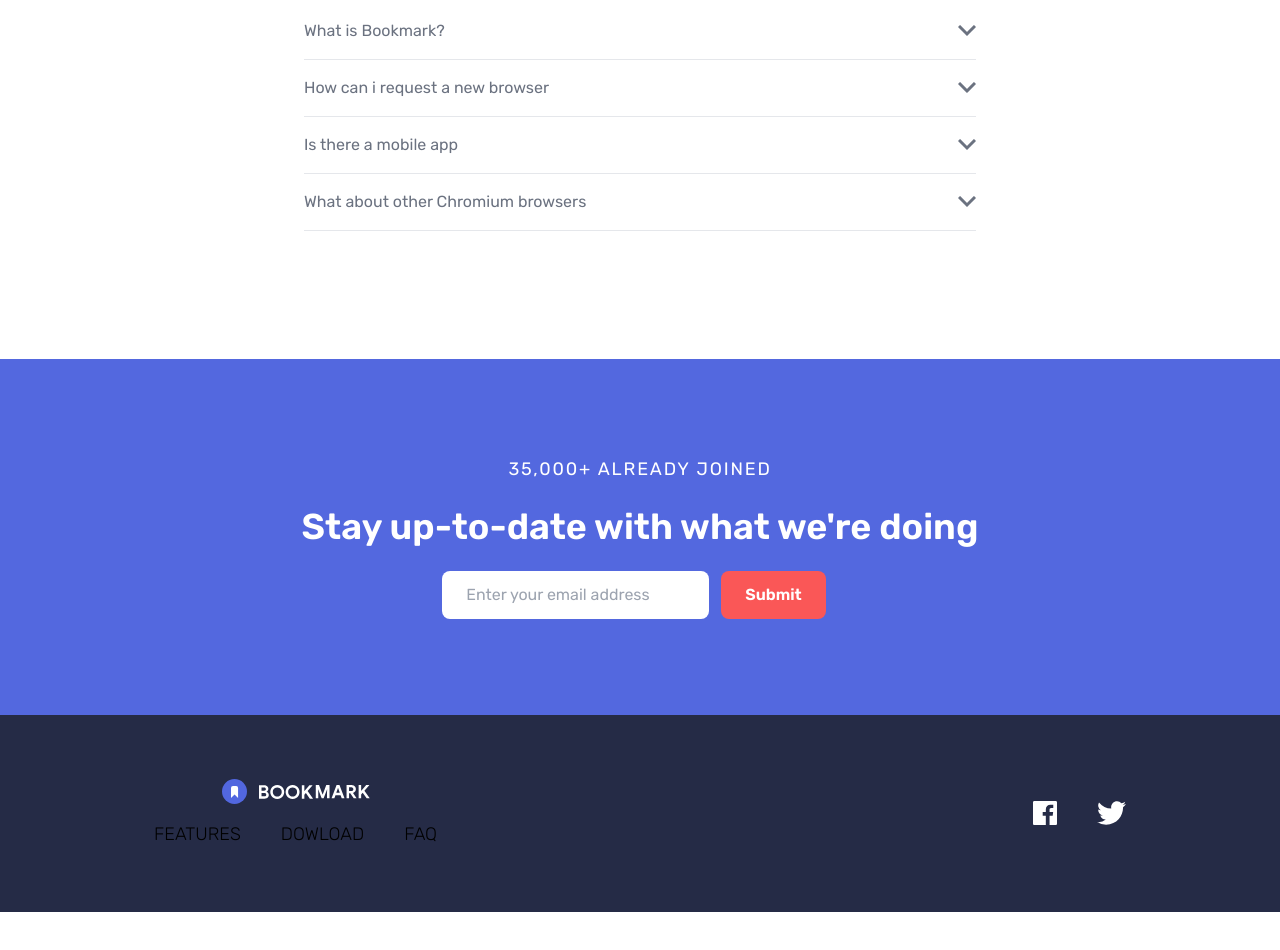
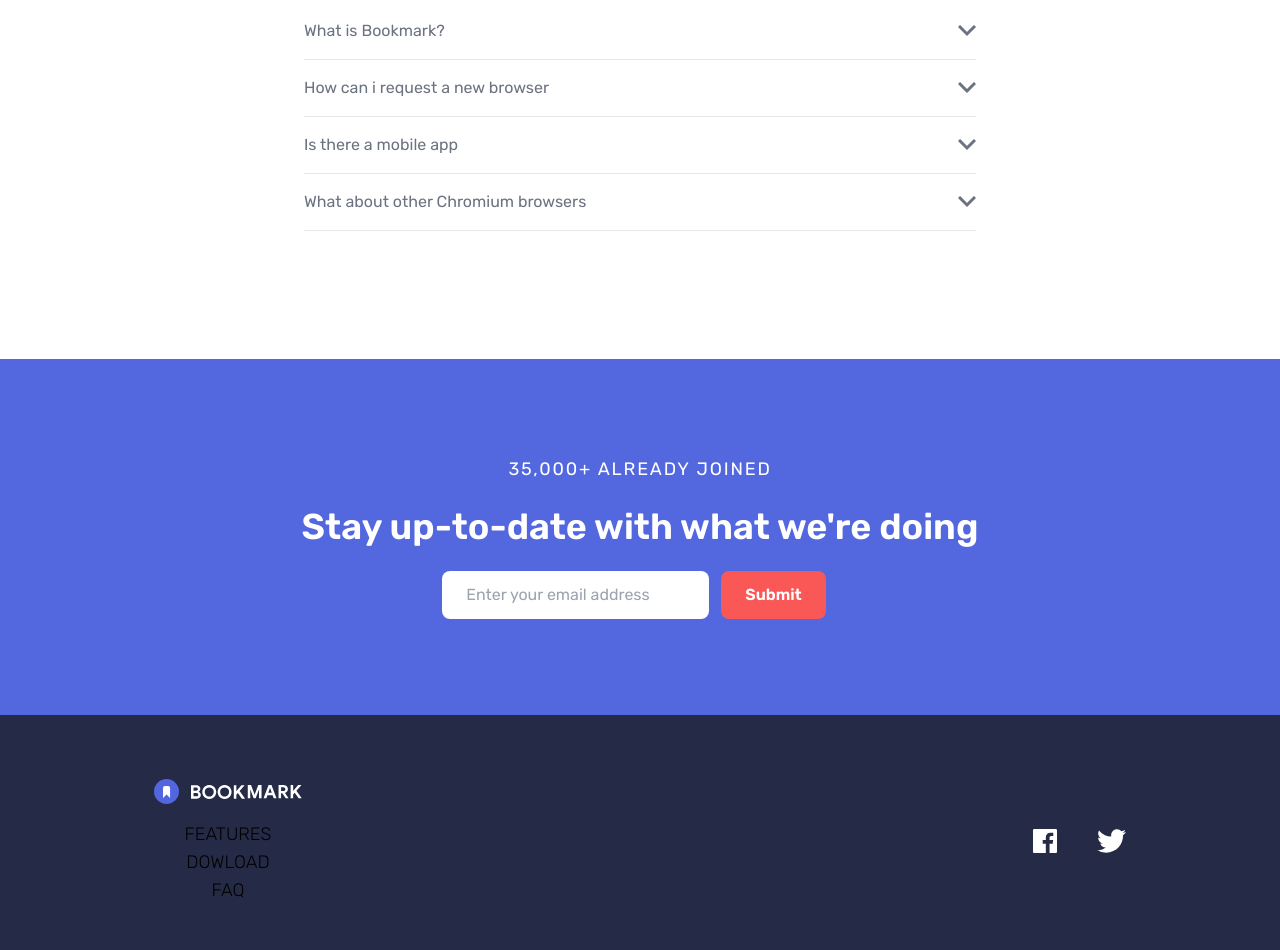
Before and after one commit to maziidev/bookmark, a website built with Vite: page index.html in a window 1280 px wide. Shown: the part 2450-3400 px from the top of the page. Before the commit the page ends 3362 px from the top, so only its background shows below. Built offline with nearby package versions, Linux system fonts and the light colour scheme.

Commit message:
fixed a bug in the footer navigation

```diff
--- a/index.html
+++ b/index.html
@@ -618,20 +618,23 @@
       >
         <!-- logo / menu -->
         <div
-          class="flex flex-col items-center justify-between space-y-10 text-lg font-light md:space-y-0"
+          class="flex flex-col items-center justify-between space-y-0 text-lg font-light md:space-y-0"
         >
           <img
             src="./src/images/logo-bookmark-footer.svg"
             alt=""
             class="mb-4"
           />
-          <div class="lg:flex lg:space-x-10 lg:mt-10">
-            <a href="#features" class="uppercase hover:text-softRed"
-              >Features</a
-            >
-            <a href="#download" class="uppercase hover:text-softRed">Dowload</a>
-            <a href="#faq" class="uppercase hover:text-softRed">Faq</a>
-          </div>
+
+          <a href="#features" class="inline-block uppercase hover:text-softRed"
+            >Features</a
+          >
+          <a href="#download" class="inline-block uppercase hover:text-softRed"
+            >Dowload</a
+          >
+          <a href="#faq" class="inline-block uppercase hover:text-softRed"
+            >Faq</a
+          >
         </div>
 
         <!-- social container -->
```
Also changed, not shown: src/css/output.css.
